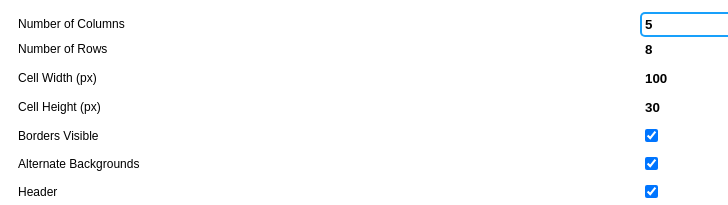
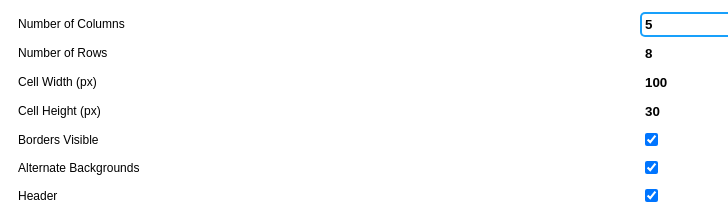
Before and after one commit to stevahnes/figma-plugins, a website built with webpack: page figma-table-creator/src/ui.html in a window 1280 px wide. Shown: the top 205 px of the page, 0-728 px from the left. Built offline with nearby package versions, Linux system fonts and the light colour scheme.

Commit message:
html fix

```diff
--- a/figma-table-creator/src/ui.html
+++ b/figma-table-creator/src/ui.html
@@ -1,10 +1,16 @@
 <body>
   <div class="row">
-    <div class="column label"><p>Number of Columns</p></div>
+    <div class="column label">
+      <p>Number of Columns</p>
+    </div>
     <div class="column input-column">
       <input id="columns" value="5" autofocus />
     </div>
-    <div class="column label"><p>Number of Rows</p></div>
+  </div>
+  <div class="row">
+    <div class="column label">
+      <p>Number of Rows</p>
+    </div>
     <div class="column input-column"><input id="rows" value="8" /></div>
   </div>
   <div class="row">
@@ -16,7 +22,9 @@
     </div>
   </div>
   <div class="row">
-    <div class="column label"><p>Cell Height (px)</p></div>
+    <div class="column label">
+      <p>Cell Height (px)</p>
+    </div>
     <div class="column input-column">
       <input id="rowHeight" value="30" />
     </div>
```
Also changed, not shown: figma-table-creator/dist/code.js, figma-table-creator/dist/ui.html, figma-table-creator/dist/ui.js.
